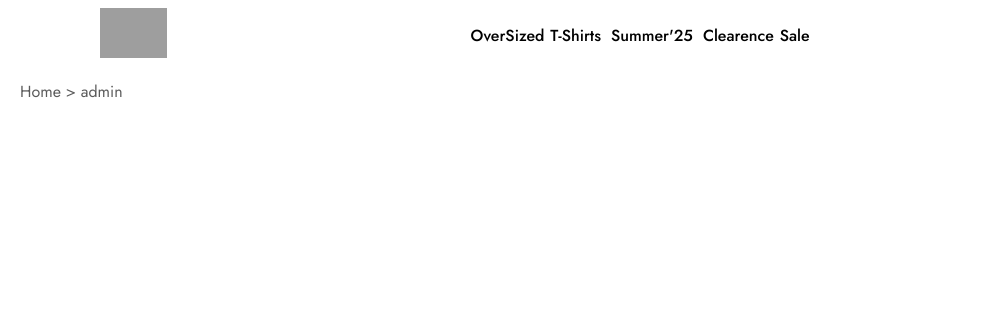
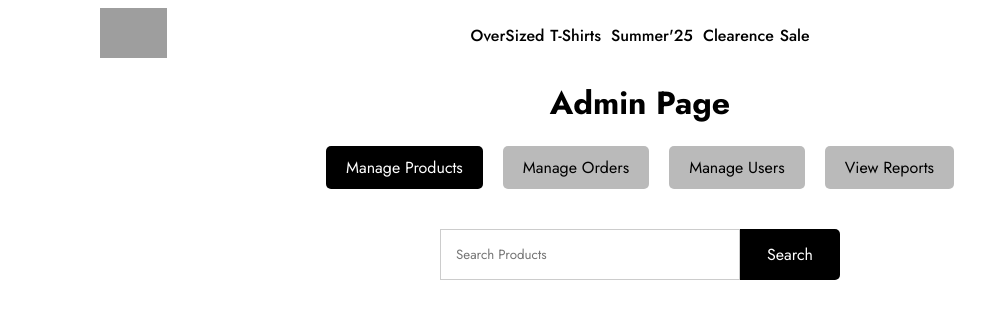
Before and after one commit to ArulRosario93/sean-business, a React (Vite) app: page /admin in a window 1280 px wide. Shown: the top 318 px of the page, without its empty margins (0-996 px from the left). Built offline with nearby package versions, Linux system fonts and the light colour scheme; grey boxes are pictures that could not be loaded.

Commit message:
search bar animated and little bugs fixedc

```diff
--- a/src/App.jsx
+++ b/src/App.jsx
@@ -10,14 +10,17 @@ import HomePage from './Pages/HomePage/HomePage';
 import ProductPage from './Pages/ProductPage/ProductPage';
 import NavBar from './Components/Widgets/NavBar/NavBar';
 import PresentPage from './Components/Widgets/PresentPage/PresentPage';
+import AuthenticationPage from './Pages/AuthenticationPage/AuthenticationPage';
+import AdminPage from './Pages/AdminPage/AdminPage';
 
 function App() {
 
     return (
       <Router>
         <NavBar />
-        <PresentPage />
+        {/* <PresentPage /> */}
         <Routes>
+          <Route path="/admin"  element={<AdminPage />} />
           <Route path="/products/:id"  element={<ProductPage />} />
           <Route path="/" element={<HomePage />} />
         </Routes>
--- a/src/Components/Widgets/NavBar/NavBar.css
+++ b/src/Components/Widgets/NavBar/NavBar.css
@@ -23,6 +23,7 @@
     flex-direction: row;
     justify-content: space-between;
     align-items: center;
+
 }
 
 
@@ -33,7 +34,8 @@
     height: 50px;
 }
 .NavBarContentSearch{
-    flex: 2;
+    position: relative;
+    flex: 3;
     display: flex;
     gap: 10px;
     flex-direction: row;
@@ -58,5 +60,4 @@
     gap: 20px;
     color: black;
     font-weight: 600;
-
 }
--- a/src/Components/Widgets/NavBar/NavBar.jsx
+++ b/src/Components/Widgets/NavBar/NavBar.jsx
@@ -6,8 +6,18 @@ import PersonOutlineIcon from '@mui/icons-material/PersonOutline';
 import FavoriteBorderIcon from '@mui/icons-material/FavoriteBorder';
 import WorkOutlineIcon from '@mui/icons-material/WorkOutline';
 import SearchIcon from '@mui/icons-material/Search';
+import Search from "../Search/Search";
+import CloseIcon from '@mui/icons-material/Close';
 
 const NavBar = () => {
+
+    const [search, setSearch] = React.useState(false);
+
+    const handleSearch = () => {
+        // Implement search functionality here
+        setSearch(!search);
+    }
+
     return (
         <div className="NavBarContainer">
             <div className="NavBar">
@@ -19,11 +29,15 @@ const NavBar = () => {
                         <p>OverSized T-Shirts</p>
                         <p>Summer'25</p>
                         <p>Clearence Sale</p>
+                        {
+                            search ? <Search /> : null
+                        }
                     </div>
                     <div className="NavBarContentAccounts">
-
-                        <div className="NavBarContentAccountsSearch">
-                            <SearchIcon />
+                        <div className="NavBarContentAccountsSearch" onClick={handleSearch}>
+                            {
+                                search ? <CloseIcon /> : <SearchIcon style={{ color: "black" }} />
+                            }
                         </div>
                         <div className="NavBarContentAccountsAccount">
                             <PersonOutlineIcon />
--- a/src/Components/Widgets/QuickView/QuickView.jsx
+++ b/src/Components/Widgets/QuickView/QuickView.jsx
@@ -4,7 +4,7 @@ import './QuickView.css';
 import FavoriteBorderIcon from '@mui/icons-material/FavoriteBorder';
 import { Dialog, DialogTitle, DialogContent, DialogActions, Button } from '@mui/material';
 
-const QuickView = ({ image, name, price, sizes, secondary, open, handleClose, color, colorRGB }) => {
+const   QuickView = ({ image, name, price, sizes, secondary, open, handleClose, color, colorRGB }) => {
 
     const [size, setSize] = React.useState(sizes[0]);
     const [quantity, setQuantity] = React.useState(1);
--- /dev/null
+++ b/src/Components/Widgets/Search/Search.css
@@ -0,0 +1,49 @@
+
+.Search{
+    position: absolute;
+    display: flex;
+    flex-direction: row;
+    width: 100%;
+    animation: fadeIn 0.5s ease-in-out;
+}
+
+.Search input{
+    height: 50px;
+    width: 100%;
+    height: 100%;
+    border: none;
+    border-radius: 5px 0px 0px 5px;
+    background-color: #f0f0f0;
+    font-size: 1rem;
+    color: black;
+    font-weight: 500;
+    word-spacing: 1px;
+    font-family: "Jost", sans-serif;
+    padding: 10px 20px;
+}
+
+.Search input:focus{
+    outline: none;
+}
+
+.Search > button{
+    padding: 10px 20px;
+    border: none;
+    border-radius: 0px 5px 5px 0px;
+    background-color: #f0f0f0;
+    color: rgb(43, 43, 43);
+    font-size: 1rem;
+    font-weight: 500;
+    cursor: pointer;
+    font-family: "Jost", sans-serif;
+}
+
+@keyframes fadeIn {
+    0% {
+        width: 0%;
+        background-color: tomato;
+    }
+    100% {
+        width: 100%;
+    }
+}
--- /dev/null
+++ b/src/Components/Widgets/Search/Search.jsx
@@ -0,0 +1,25 @@
+
+import React from "react";
+import "./Search.css";
+
+const Search = () => {
+
+    const handleSearch = () => {
+        // Implement search functionality here
+        console.log("Search button clicked");
+    }
+
+    return (
+        <div className="Search">
+
+            <input type="text" name="search" placeholder="Search a product" id="" />
+            <button onClick={handleSearch}>Search</button>
+
+
+            {/* DO THE SEARCH PRODUCT NEXT */}
+
+        </div>
+    );
+};
+
+export default Search;
--- a/src/Components/Widgets/SuggestionItem/SuggestionItem.jsx
+++ b/src/Components/Widgets/SuggestionItem/SuggestionItem.jsx
@@ -14,13 +14,15 @@ const SuggetionItem = ({ SuggestedList }) => {
                 {
                     SuggestedList.map((item, index) => {
 
+                        console.log(item);
+
                         if (index > 10) {
                             return;
                         }
 
                         return (
                             // <h1>hi</h1>
-                            <SuggestionContainer key={index} finalPrice={item.finalPrice} title={item.title} img={item.images[0]} product={item}  />
+                            <SuggestionContainer key={index} finalPrice={item.finalPrice} title={item.name} img={item.images[0]} product={item}  />
                         )
                     })
                 }
--- /dev/null
+++ b/src/Pages/AdminPage/AdminPage.css
@@ -0,0 +1,144 @@
+
+.AdminPageContainer{
+    display: flex;
+    flex-direction: column;
+    align-items: center;
+    /* justify-content: center; */
+    height: 100vh;
+    font-family: 'Jost', sans-serif;
+    gap: 20px;
+    margin-top: 20px;
+}
+
+.AdminPageActions{
+    display: flex;
+    flex-direction: row;
+    align-items: center;
+    justify-content: center;
+    gap: 20px;
+
+}
+
+.AdminPageDialogContainer{
+    display: flex;
+    flex-direction: column;
+    align-items: center;
+    justify-content: center;
+    gap: 20px;
+    padding: 40px;
+    font-family: 'Jost', sans-serif;
+}
+
+.AdminPageButton{
+    /* width: 100px; */
+    padding: 10px 20px;
+    /* height: 40px; */
+    border-radius: 5px;
+    border: none;
+    background-color: rgb(186, 186, 186);
+    color: black;
+    font-size: 16px;
+    cursor: pointer;
+    font-family: 'Jost', sans-serif;
+}
+
+.AdminPageButtonSelected{
+    background-color: black;
+    color: white;
+}
+
+.AdminPageButton:hover{
+    background-color: #ccc;
+    color: black;
+}
+.AdminPageButtonSelected:hover{
+    background-color: rgba(0, 0, 0, 0.873);
+    color: white;
+}
+
+.AdminPageManageProductsSearch{
+    display: flex;
+    flex-direction: row;
+    border-radius: 5px;
+    padding: 20px;
+}
+.AdminPageManageProductsSearchInput{
+    width: 300px;
+    height: 100%;
+    border: 1px solid #ccc;
+    padding: 15px;
+    font-family: 'Jost', sans-serif;
+}
+.AdminPageManageProductsSearchButton{
+    width: 100px;
+    height: 100%;
+    border-radius: 0px 5px 5px  0px;
+    border: none;
+    background-color: black;
+    color: white;
+    font-size: 16px;
+    cursor: pointer;
+    font-family: 'Jost', sans-serif;
+}
+.AdminPageManageProductsSearchButton:hover{
+    background-color: #ccc;
+    color: black;
+}
+.AdminPageDialog{
+    display: flex;
+    flex-direction: column;
+    align-items: center;
+    justify-content: center;
+    gap: 20px;
+}
+
+.AdminPageDialogTitle{
+    font-size: 24px;
+    font-weight: bold;
+}
+
+.AdminPageDialogText{
+    font-size: 18px;
+    font-weight: normal;
+}
+
+.AdminPageDialogInput{
+    width: 300px;
+    height: 40px;
+    border-radius: 5px;
+    border: 1px solid #ccc;
+    padding: 10px;
+}
+.AdminPageDialogActions{
+    display: flex;
+    flex-direction: row;
+    align-items: center;
+    justify-content: center;
+    gap: 20px;
+}
+.AdminPageDialogButtonCancel, .AdminPageDialogButtonLogin{
+    width: 100px;
+    height: 40px;
+    border-radius: 5px;
+    border: none;
+    background-color: black;
+    color: white;
+    font-size: 16px;
+    cursor: pointer;
+    font-family: 'Jost', sans-serif;
+}
+
+.AdminPageDialogButtonLogin:hover{
+    background-color: #ccc;
+    color: black;
+}
+
+.AdminPageDialogButtonCancel:hover{
+    background-color: #ccc;
+    color: black;
+}
+
+.AdminPageDialogButton:disabled{
+    background-color: #ccc;
+    cursor: not-allowed;
+}
--- /dev/null
+++ b/src/Pages/AdminPage/AdminPage.jsx
@@ -0,0 +1,153 @@
+import React, { use, useEffect } from "react";
+import "./AdminPage.css";
+import { Dialog } from "@mui/material";
+
+const product = {
+    name: "Golden Oversized",
+    finalPrice: 100,
+    secondaryPrice: 150,
+    discount: 50,
+    image: "https://example.com/image.jpg",
+    category: "Oversized",
+    subCategory: "T-Shirts",
+    brand: "Brand Name",
+    description: "This is a golden oversized t-shirt.",
+}
+
+const AdminPage = () => {
+
+    const [password, setPassword] = React.useState("");
+    const [isAdmin, setIsAdmin] = React.useState(true);
+
+    const [dialogOpen, setDialogOpen] = React.useState(true);
+    const [seletedAction, setSelectedAction] = React.useState("Manage Products");
+    const [searchValue, setSearchValue] = React.useState("");
+    const [actionList, setActionList] = React.useState([
+        "Manage Products",
+        "Manage Orders",
+        "Manage Users",
+        "View Reports"
+    ]);
+
+    const handleAdminLogin = async () => {
+
+        await fetch('http://localhost:5000/admin', {
+            method: 'POST',
+            headers: {
+                'Content-Type': 'application/json',
+            },
+            body: JSON.stringify({ password }),
+        })
+        .then((response) => response.json())
+        .then((data) => {
+            if (data) {
+                setIsAdmin(true);
+            } else {
+                alert("Invalid password");
+                setPassword("");
+            }
+        })
+    }
+
+    const handleAdminClose = () => {
+        setDialogOpen(false);
+
+        // navigate to home page
+        window.location.href = "/";
+    }
+
+    const handleAdminSearchProduct = async () => {
+
+        if (isAdmin) {
+
+            const name = `${searchValue}`.trim();
+
+            await fetch('http://localhost:5000/admin/product', {
+                method: 'POST',
+                headers: {
+                    'Content-Type': 'application/json',
+                },
+                body: JSON.stringify({ name }),
+            })
+            .then((response) => response.json())
+            .then((data) => {
+                console.log(data);
+            })
+
+        }
+
+    }
+
+    useEffect(() => {
+
+        if (isAdmin) {
+            setDialogOpen(false);
+        } else {
+            setDialogOpen(true);
+        }
+
+    }, [isAdmin]);
+
+    return (
+        <div className="AdminPageContainer">
+            <h1 className="AdminPageTitle">Admin Page</h1>
+
+            <div className="AdminPageActions">
+
+                {
+                    actionList.map((action, index) => (
+                        <button
+                            key={index}
+                            className={`${seletedAction === action ? "AdminPageButtonSelected" : ""} AdminPageButton`}
+                            onClick={() => {
+                                setSelectedAction(action);
+                                handleAdminRequest();
+                            }}
+                        >
+                            {action}
+                        </button>
+                    ))
+                }
+
+            </div>
+                {
+                    isAdmin ? seletedAction == "Manage Products" ?
+
+                        <div className="AdminPageManageProductsSearch">
+                            <input
+                                type="text"
+                                value={searchValue}
+                                onChange={(e) => setSearchValue(e.target.value)}
+                                placeholder="Search Products"
+                                className="AdminPageManageProductsSearchInput"
+                            />
+                            <button className="AdminPageManageProductsSearchButton" onClick={handleAdminSearchProduct}>Search</button>
+                        </div>
+
+                    : null : null
+                }
+
+            <Dialog open={false} maxWidth="md" fullWidth={true} fullheight={true}>
+
+                <div className="AdminPageDialogContainer">
+                    <h2 className="AdminPageDialogTitle">Admin Login</h2>
+                    <input
+                        type="password"
+                        placeholder="Enter Admin Password"
+                        value={password}
+                        onChange={(e) => setPassword(e.target.value)}
+                        className="AdminPageDialogInput"
+                    />
+                    <div className="AdminPageDialogActions">
+                        <button className="AdminPageDialogButtonCancel" onClick={handleAdminClose}>Cancel</button>
+                        <button className="AdminPageDialogButtonLogin" onClick={handleAdminLogin}>Login</button>
+                    </div>
+                </div>
+
+            </Dialog>
+
+        </div>
+    );
+}
+
+export default AdminPage;
```
Also changed, not shown: src/Components/Widgets/Search/SearchedProduct/SearchedProduct.jsx (added, +14 -0 lines), src/Components/Widgets/Search/SearchedProduct/SearchedProduct.css (added), 2 other files (tests, documents, lock files or other folders).
